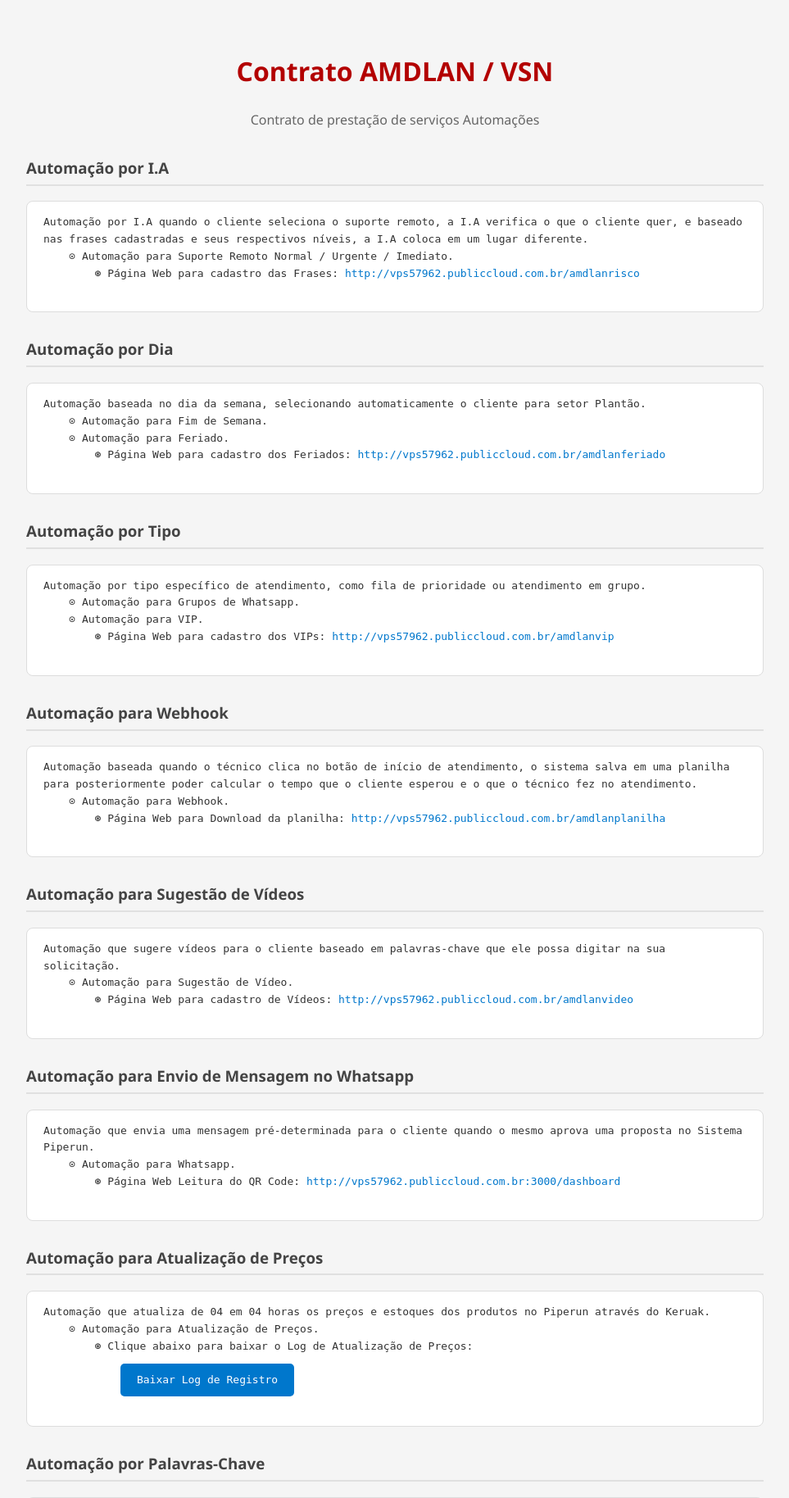
After one commit to Megavictinho/Bot-Whatsapp, a Flask app: page /amdlan in a window 1280 px wide. The commit adds this page. Shown: the top 1828 px of the page at 82% size, without its empty margins (158-1121 px from the left). Run offline with Flask 3, Linux system fonts and the light colour scheme.

Commit message:
Atualização 3.2

```diff
--- a/app.py
+++ b/app.py
@@ -123,6 +123,10 @@ def formatar_numero(numero):
 def main():
     return  render_template('index.html')
 
+@app.route('/amdlan', methods=['GET'])
+def amdlan():
+    return  render_template('amdlan.html')
+
 @app.route('/amdlanvip', methods=['GET', 'POST'])
 def vip():
     if request.method == 'POST':
@@ -222,6 +226,10 @@ def calculo():
 @app.route('/download')
 def download_file():
     return send_from_directory(directory=os.path.join(os.getcwd(), 'download'), path='megazap.csv', as_attachment=True)
+
+@app.route('/downloadlog')
+def download_log():
+    return send_from_directory(directory=os.path.join(os.getcwd(), 'download'), path='crontab.log', as_attachment=True)
 
 @app.route('/amdlanferiado', methods=['GET', 'POST'])
 def amdlanferiado():
--- /dev/null
+++ b/templates/amdlan.html
@@ -0,0 +1,157 @@
+<!DOCTYPE html>
+<html lang="pt-BR">
+<head>
+  <meta charset="UTF-8" />
+  <meta name="viewport" content="width=device-width, initial-scale=1.0" />
+  <meta name="description" content="AMD LAN - AMD LAN Party" />
+  <meta name="keywords" content="AMD, LAN, Party, Gaming, Event" />
+  <title>AMD LAN</title>
+  <link rel="stylesheet" href="https://cdnjs.cloudflare.com/ajax/libs/font-awesome/6.0.0-beta3/css/all.min.css" />
+  <style>
+    body {
+      font-family: "Segoe UI", Tahoma, Geneva, Verdana, sans-serif;
+      background-color: #f5f5f5;
+      color: #333;
+      padding: 40px;
+      max-width: 900px;
+      margin: auto;
+      line-height: 1.6;
+    }
+    h1 {
+      color: #b30000;
+      text-align: center;
+    }
+    h3 {
+      color: #444;
+      margin-top: 30px;
+      border-bottom: 2px solid #e0e0e0;
+      padding-bottom: 5px;
+    }
+    h4 {
+      color: #666;
+      text-align: center;
+      font-weight: normal;
+    }
+    pre {
+      background-color: #fff;
+      padding: 15px 20px;
+      border: 1px solid #ddd;
+      border-radius: 8px;
+      overflow-x: auto;
+      white-space: pre-wrap;
+    }
+    a {
+      color: #0077cc;
+      text-decoration: none;
+    }
+    a:hover {
+      text-decoration: underline;
+    }
+    .btn {
+      display: inline-block;
+      margin-top: 10px;
+      padding: 10px 20px;
+      background-color: #0077cc;
+      color: white;
+      border-radius: 5px;
+      text-decoration: none;
+    }
+    .btn:hover {
+      background-color: #005fa3;
+    }
+  </style>
+</head>
+<body>
+  <h1>Contrato AMDLAN / VSN</h1>
+  <h4>Contrato de prestação de serviços Automações</h4>
+
+  <h3>Automação por I.A</h3>
+  <pre>
+Automação por I.A quando o cliente seleciona o suporte remoto, a I.A verifica o que o cliente quer, e baseado nas frases cadastradas e seus respectivos níveis, a I.A coloca em um lugar diferente.
+    ⊙ Automação para Suporte Remoto Normal / Urgente / Imediato.
+        ⊛ Página Web para cadastro das Frases: <a href="http://vps57962.publiccloud.com.br/amdlanrisco">http://vps57962.publiccloud.com.br/amdlanrisco</a>
+  </pre>
+
+  <h3>Automação por Dia</h3>
+  <pre>
+Automação baseada no dia da semana, selecionando automaticamente o cliente para setor Plantão.
+    ⊙ Automação para Fim de Semana.
+    ⊙ Automação para Feriado.
+        ⊛ Página Web para cadastro dos Feriados: <a href="http://vps57962.publiccloud.com.br/amdlanferiado">http://vps57962.publiccloud.com.br/amdlanferiado</a>
+  </pre>
+
+  <h3>Automação por Tipo</h3>
+  <pre>
+Automação por tipo específico de atendimento, como fila de prioridade ou atendimento em grupo.
+    ⊙ Automação para Grupos de Whatsapp.
+    ⊙ Automação para VIP.
+        ⊛ Página Web para cadastro dos VIPs: <a href="http://vps57962.publiccloud.com.br/amdlanvip">http://vps57962.publiccloud.com.br/amdlanvip</a>
+  </pre>
+
+  <h3>Automação para Webhook</h3>
+  <pre>
+Automação baseada quando o técnico clica no botão de início de atendimento, o sistema salva em uma planilha para posteriormente poder calcular o tempo que o cliente esperou e o que o técnico fez no atendimento.
+    ⊙ Automação para Webhook.
+        ⊛ Página Web para Download da planilha: <a href="http://vps57962.publiccloud.com.br/amdlanplanilha">http://vps57962.publiccloud.com.br/amdlanplanilha</a>
+  </pre>
+
+  <h3>Automação para Sugestão de Vídeos</h3>
+  <pre>
+Automação que sugere vídeos para o cliente baseado em palavras-chave que ele possa digitar na sua solicitação.
+    ⊙ Automação para Sugestão de Vídeo.
+        ⊛ Página Web para cadastro de Vídeos: <a href="http://vps57962.publiccloud.com.br/amdlanvideos">http://vps57962.publiccloud.com.br/amdlanvideo</a>
+  </pre>
+
+  <h3>Automação para Envio de Mensagem no Whatsapp</h3>
+  <pre>
+Automação que envia uma mensagem pré-determinada para o cliente quando o mesmo aprova uma proposta no Sistema Piperun.
+    ⊙ Automação para Whatsapp.
+        ⊛ Página Web Leitura do QR Code: <a href="http://vps57962.publiccloud.com.br:3000/dashboard">http://vps57962.publiccloud.com.br:3000/dashboard</a>
+  </pre>
+
+  <h3>Automação para Atualização de Preços</h3>
+  <pre>
+Automação que atualiza de 04 em 04 horas os preços e estoques dos produtos no Piperun através do Keruak.
+    ⊙ Automação para Atualização de Preços.
+        ⊛ Clique abaixo para baixar o Log de Atualização de Preços:
+            <a href="/downloadlog" class="btn">Baixar Log de Registro</a>
+  </pre>
+
+  <h3>Automação por Palavras-Chave</h3>
+  <pre>
+Automação por palavra-chave se caracteriza por, dependendo do que o cliente digitar, o sistema verifica se o texto possui alguma das palavras e o direciona corretamente.
+    ⊙ Automação para XML.
+    ⊙ Automação para Chave.
+    ⊙ Automação para Suporte Presencial.
+    ⊙ Automação para Suporte de Ponto.
+  </pre>
+
+  <h3>Automação para Financeiro</h3>
+  <pre>
+Automação baseada no que o cliente digita no campo cnpjcpj, solicitado no início do atendimento. O sistema verifica se há algum boleto em aberto por mais de 10 dias.
+    ⊙ Automação para Financeiro.
+  </pre>
+
+  <h3>Automação para Técnico Interno</h3>
+  <pre>
+Automação baseada no que o Técnico digita no campo cnpjcpj (04.092.639/0001-03), solicitado no início do atendimento. O sistema verifica e o coloca em evidência para o suporte dar prioridade.
+    ⊙ Automação para Técnico.
+  </pre>
+
+  <h3>Aplicativo de Consulta Ao Keruak</h3>
+  <pre>
+Aplicativo que consulta o Keruak para verificar e adicionar informações, como Link, Chaves VPN. Com login em banco de dados online e log de acesso.
+    ⊙ Aplicativo de Consulta Keruak para o suporte Remoto, sem informações de valores.
+    ⊙ Aplicativo de Consulta Keruak para o comercial, com informações de valores.
+  </pre>
+
+  <h3>Dúvidas</h3>
+  <pre>
+Baseia suporte aos sistemas detalhados com ajuda sem execução.
+    ⊙ Keruak.
+    ⊙ Piperun.
+    ⊙ Plataforma.
+    ⊙ Mídia indoor.
+  </pre>
+</body>
+</html>
```
Also changed, not shown: templates/mega.html (line endings or trailing spaces), 1 other file.
